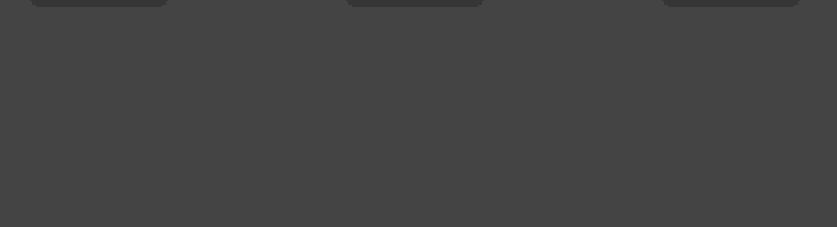
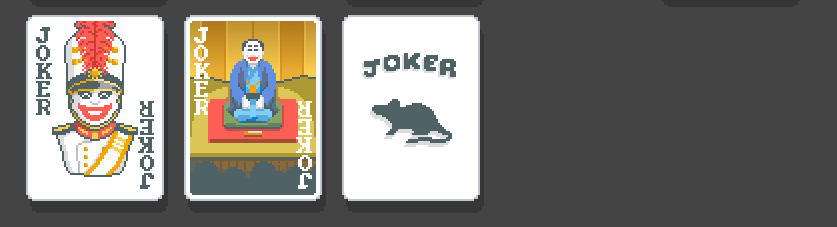
Before and after one commit to kcgidw/kcvanilla, a plain HTML site: page previews.html in a window 1280 px wide. Shown: the part 629-856 px from the top of the page, without its empty margins (0-837 px from the left). Before the commit the page ends 800 px from the top, so only its background shows below. Drawn offline with Linux system fonts and the light colour scheme.

Commit message:
update previews

```diff
--- a/previews.html
+++ b/previews.html
@@ -34,6 +34,9 @@
 			<img src="assets/originals/guard.png" />
 			<img src="assets/originals/collapse.png" />
 			<img src="assets/originals/irish.png" />
+			<img src="assets/originals/drummajor.png" />
+			<img src="assets/originals/rakugo.png" />
+			<img src="assets/originals/rats.png" />
 		</div>
 	</body>
 </html>
```
